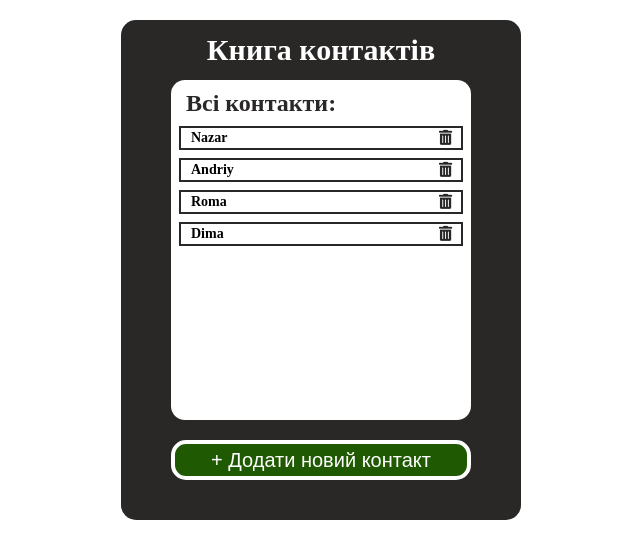
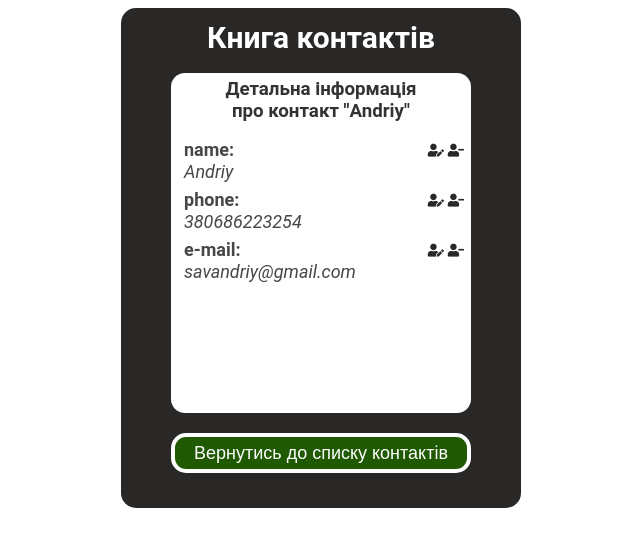
Before and after one commit to NazarShpak/contact-book_vue, a Vue app: page /#/contact/Andriy in a window 1280 px wide. Shown: the top 558 px of the page, without its empty margins (319-959 px from the left). Built offline with nearby package versions, Linux system fonts and the light colour scheme.

Commit message:
add AboutContactPage

```diff
--- a/public/index.html
+++ b/public/index.html
@@ -3,7 +3,7 @@
   <head>
     <meta charset="utf-8">
     <meta http-equiv="X-UA-Compatible" content="IE=edge">
-    <meta name="viewport" content="width=device-width,initial-scale=1.0">
+    <meta name="viewport" content="width=1100">
     <link rel="icon" href="<%= BASE_URL %>favicon.ico">
     <link rel="stylesheet" href="https://cdnjs.cloudflare.com/ajax/libs/font-awesome/5.11.2/css/all.min.css">
     <title><%= htmlWebpackPlugin.options.title %></title>
--- a/src/App.vue
+++ b/src/App.vue
@@ -1,18 +1,19 @@
 <template>
   <div id="app">
-    <all-contacts-page>
-    </all-contacts-page>
-<!--    <router-view></router-view>-->
+<!--    <about-contact-page></about-contact-page>-->
+    <router-view></router-view>
   </div>
 </template>
 
 <script>
-import AllContactsPage from './pages/AllContactsPage.vue'
+// import AllContactsPage from './pages/AllContactsPage.vue'
+// import AboutContactPage from './pages/AboutContactPage.vue'
 
 export default {
   name: 'App',
   components: {
-    AllContactsPage
+    // AllContactsPage
+    // AboutContactPage
   }
 }
 </script>
--- /dev/null
+++ b/src/assets/styles/main.scss
@@ -0,0 +1,31 @@
+html {
+  font-family: 'Roboto', sans-serif;
+  color: #474747;
+  box-sizing: border-box;
+}
+
+body {
+  min-width: 1100px;
+}
+
+h1, h2, h3, h4 {
+  font-weight: 700;
+  color: #333333;
+  margin-top: 0;
+}
+
+.container {
+  margin: 0 auto;
+  background-color: #2a2727;
+  width: 400px;
+  height: 500px;
+  border-radius: 15px;
+}
+
+.title {
+  color: #fff;
+  font-size: 30px;
+  line-height: 30px;
+  font-weight: bold;
+  padding-top: 15px;
+}
--- a/src/components/AddContactModalWindow.vue
+++ b/src/components/AddContactModalWindow.vue
@@ -121,6 +121,7 @@ input::-webkit-inner-spin-button {
     font-size: 20px;
     line-height: 20px;
     right: -2px;
+    top: -23px;
     transition: all .5s;
   }
   &__btn-close:hover::before {
--- a/src/components/DeleteContactModalWindow.vue
+++ b/src/components/DeleteContactModalWindow.vue
@@ -1,8 +1,10 @@
 <template>
   <div class="delete-contact-modal-window">
     <div class="delete-contact-modal-window__block">
-      <h3 class="delete-contact-modal-window__title">
-        Видалити контакт?
+      <h3
+          class="delete-contact-modal-window__title"
+      >
+        {{ modal === "deleteContact" ? 'Видалити контакт?' : 'Видалити поле?' }}
       </h3>
       <button
           class="delete-contact-modal-window__btn btn-yes"
@@ -26,12 +28,41 @@ export default {
   props: {
     index: {
       type: Number
+    },
+    contact: {
+      type: Object
+    },
+    contactKey: {
+      type: String
+    },
+    contactIndex: {
+      type: Number
+    },
+    modal: {
+      type: String
+    }
+  },
+  computed: {
+    contactData() {
+      return [this.contactKey, this.contactIndex]
     }
   },
   methods: {
     deleteContact() {
-      this.$store.commit("deleteContact", this.index)
-      this.$emit('hideDeleteContactModalWindow')
+      if(this.modal === "deleteContact") {
+        this.$store.commit("deleteContact", this.index)
+        this.$emit('hideDeleteContactModalWindow')
+      } else {
+        if(Object.keys(this.contact).length === 1) {
+          this.$store.commit("deleteContactInfo", this.contactData)
+          this.$store.commit("deleteContact", this.contactIndex)
+          this.$emit('goToAllContactsPage')
+        } else {
+          this.$store.commit("deleteContactInfo", this.contactData)
+          this.$emit('hideDeleteContactModalWindow')
+        }
+      }
+
     },
     hideDeleteContactModalWindow() {
       this.$emit('hideDeleteContactModalWindow')
--- a/src/main.js
+++ b/src/main.js
@@ -2,12 +2,15 @@ import Vue from 'vue'
 import App from './App.vue'
 import store from './store/index.js'
 import VueRouter from 'vue-router'
+import router from './router/router.js'
 
 Vue.use(VueRouter)
 Vue.config.productionTip = false
 
+import '@/assets/styles/main.scss'
+
 new Vue({
   render: h => h(App),
   store,
-  // router
+  router
 }).$mount('#app')
--- a/src/pages/AboutContactPage.vue
+++ b/src/pages/AboutContactPage.vue
@@ -1,13 +1,206 @@
 <template>
+  <div class="about-contact-page">
+    <div class="container">
+      <h1
+          class="about-contact-page__title title"
+      >
+        Книга контактів
+      </h1>
+      <div class="about-contact-page__contact">
+        <h3 class="about-contact-page__contact-title">
+          Детальна інформація <br> про контакт "{{contactName}}"
+        </h3>
+        <div class="about-contact-page__contact-block">
+          <div
+              class="about-contact-page__contact-info"
+              v-for="(key, index) in Object.keys(contact)"
+              :key="index"
+          >
+            <span
+                class="contact-key"
+            >
+              {{key}}:
+            </span> <br>
+            <span
+                class="contact-value"
+              >
+              {{contact[key]}}
+            </span>
+            <span
+                class="contact-edit"
+            >
+            </span>
+            <span
+                class="contact-delete"
+                @click="showDeteleContactModalWindow(key)"
+            >
+            </span>
+          </div>
+        </div>
 
+        <delete-contact-modal-window
+            class="modal-window"
+            v-show="showDeleteModal"
+            :contact="contact"
+            :contactKey="contactKey"
+            :contactIndex="contactIndex"
+            :modal="modal"
+            @hideDeleteContactModalWindow="hideDeleteContactModalWindow"
+            @goToAllContactsPage="goToAllContactsPage"
+        >
+        </delete-contact-modal-window>
+
+      </div>
+
+      <button
+          class="about-contact-page__btn"
+          @click="goToAllContactsPage"
+      >
+         Вернутись до списку контактів
+      </button>
+
+    </div>
+  </div>
 </template>
 
 <script>
+import DeleteContactModalWindow from "../components/DeleteContactModalWindow.vue";
+
 export default {
-  name: "AboutContactPage.vue"
+  name: "AboutContactPage.vue",
+  data() {
+    return {
+      contact: '',
+      contactKey: '',
+      showDeleteModal: false,
+      modal: "deleteContactInfo",
+    }
+  },
+  components: {
+    DeleteContactModalWindow
+  },
+  created() {
+    this.contact = this.contacts.find(contact => contact.name == this.$route.params.contactName)
+  },
+  computed: {
+    contacts() {
+      return this.$store.state.contacts
+    },
+    contactIndex() {
+      return this.contacts.findIndex(contact => contact === this.contact)
+    },
+    contactName() {
+      return this.contact.name
+    }
+  },
+  methods: {
+    showDeteleContactModalWindow(key) {
+      this.showDeleteModal = true
+      this.contactKey = key
+    },
+    hideDeleteContactModalWindow() {
+      this.showDeleteModal = false
+    },
+    goToAllContactsPage() {
+      this.$router.push ({name: 'all-contacts'})
+    }
+  }
 }
 </script>
 
-<style scoped>
-
+<style lang="scss" scoped>
+.modal-window {
+  position: absolute;
+  top: 0;
+  left: 0;
+}
+.contact {
+  &-key {
+    display: inline-block;
+    text-align: left;
+    height: 20px;
+    font-size: 18px;
+    line-height: 18px;
+    font-weight: bold;
+    margin-bottom: 2px;
+  }
+  &-value {
+    display: inline-block;
+    text-align: left;
+    height: 20px;
+    font-size: 18px;
+    line-height: 18px;
+    font-style: oblique;
+  }
+  &-edit,
+  &-delete {
+    position: absolute;
+    top: 0;
+    right: 0;
+  }
+  &-edit::before,
+  &-delete::before{
+    cursor: pointer;
+    position: absolute;
+    content: "\f4ff";
+    font-family: "Font Awesome 5 Free";
+    font-weight: 900;
+    color: #2a2727;
+    font-size: 13px;
+    line-height: 13px;
+    right: 40px;
+    top: 3px;
+    transition: all .5s;
+  }
+  &-edit:hover::before,
+  &-delete:hover::before{
+    transform:scale(1.2);
+    transition: all .5s;
+  }
+  &-delete::before {
+    content: "\f503";
+    right: 20px;
+    top: 3px;
+  }
+}
+.about-contact-page {
+  text-align: center;
+  &__contact {
+    background-color: #fff;
+    height: 340px;
+    width: 300px;
+    margin: 20px auto 20px;
+    border-radius: 14px;
+    position: relative;
+  }
+  &__contact-title {
+    padding-top: 5px;
+  }
+  &__contact-block {
+    height: 230px;
+    overflow: hidden;
+  }
+  &__btn {
+    cursor: pointer;
+    width: 300px;
+    height: 40px;
+    border-radius: 15px;
+    border: 4px solid #fff;
+    background-color: #1f5902;
+    color: #fff;
+    font-size: 18px;
+    transition: all .5s;
+  }
+  &__btn:hover {
+    transform:scale(1.05);
+    transition: all .5s;
+  }
+  &__contact-info {
+    margin-left: 13px;
+    margin-bottom: 8px;
+    text-align: left;
+    width: 300px;
+    position: relative;
+  }
+}
 </style>
--- a/src/pages/AllContactsPage.vue
+++ b/src/pages/AllContactsPage.vue
@@ -2,14 +2,11 @@
   <div class="all-contacts-page">
     <div class="container">
 
-      <h1
-          class="all-contacts-page__title"
-      >
+      <h1 class="all-contacts-page__title title">
         Книга контактів
       </h1>
 
       <div class="all-contacts-page__contacts">
-
         <h2 class="all-contacts-page__contacts-title">
           Всі контакти:
         </h2>
@@ -19,11 +16,14 @@
             v-for="(contact, index) in contacts"
             :key="index"
         >
-          <div
+
+          <router-link
               class="all-contacts-page__contact-info"
+              :to = "{ name: 'about-contact', params: {contactName: contact.name, contactIndex: index}}"
           >
             {{contact.name}}
-          </div>
+          </router-link>
+
           <div
               class="all-contacts-page__contact-btn"
               @click="showDeteleContactModalWindow(index)"
@@ -37,6 +37,7 @@
             class="modal-window"
             v-show="showDeleteModal"
             :index="indexOfDeleteContact"
+            :modal="modal"
             @hideDeleteContactModalWindow="hideDeleteContactModalWindow"
         >
         </delete-contact-modal-window>
@@ -78,6 +79,7 @@ export default {
       showDeleteModal: false,
       showAddModal: false,
       indexOfDeleteContact: null,
+      modal: "deleteContact"
     }
   },
   computed: {
@@ -86,9 +88,6 @@ export default {
     },
   },
   methods: {
-    test() {
-      console.log(this.contacts)
-    },
     showDeteleContactModalWindow(index) {
       this.showDeleteModal = true
       this.indexOfDeleteContact = index
@@ -107,13 +106,6 @@ export default {
 </script>
 
 <style lang="scss" scoped>
-.container {
-  margin: 0 auto;
-  background-color: #2a2727;
-  width: 400px;
-  height: 500px;
-  border-radius: 15px;
-}
 .modal-window {
   position: absolute;
   top: 0;
@@ -121,14 +113,6 @@ export default {
 }
 .all-contacts-page {
   text-align: center;
-  &__title {
-    color: #fff;
-    font-size: 30px;
-    line-height: 30px;
-    font-weight: bold;
-    padding-top: 15px;
-    margin-bottom: 15px;
-  }
   &__contacts {
     background-color: #fff;
     height: 340px;
@@ -163,6 +147,9 @@ export default {
     width: 240px;
     cursor: pointer;
     transition: all .5s;
+    color: #2a2727;
+    text-decoration: none;
+    overflow: hidden;
   }
   &__contact-info:hover {
     transform: scale(1.04);
--- a/src/router/router.js
+++ b/src/router/router.js
@@ -6,11 +6,11 @@ export default new VueRouter({
   routes: [
     {
       path: "/",
-      name: "main",
+      name: "all-contacts",
       component: AllContactsPage
     },
     {
-      path: "/contact/",
+      path: "/contact/:contactName",
       name: "about-contact",
       component: AboutContactPage
     }
```
Also changed, not shown: src/store/index.js (+7 -0 lines), 1 other file (tests, documents, lock files or other folders).
